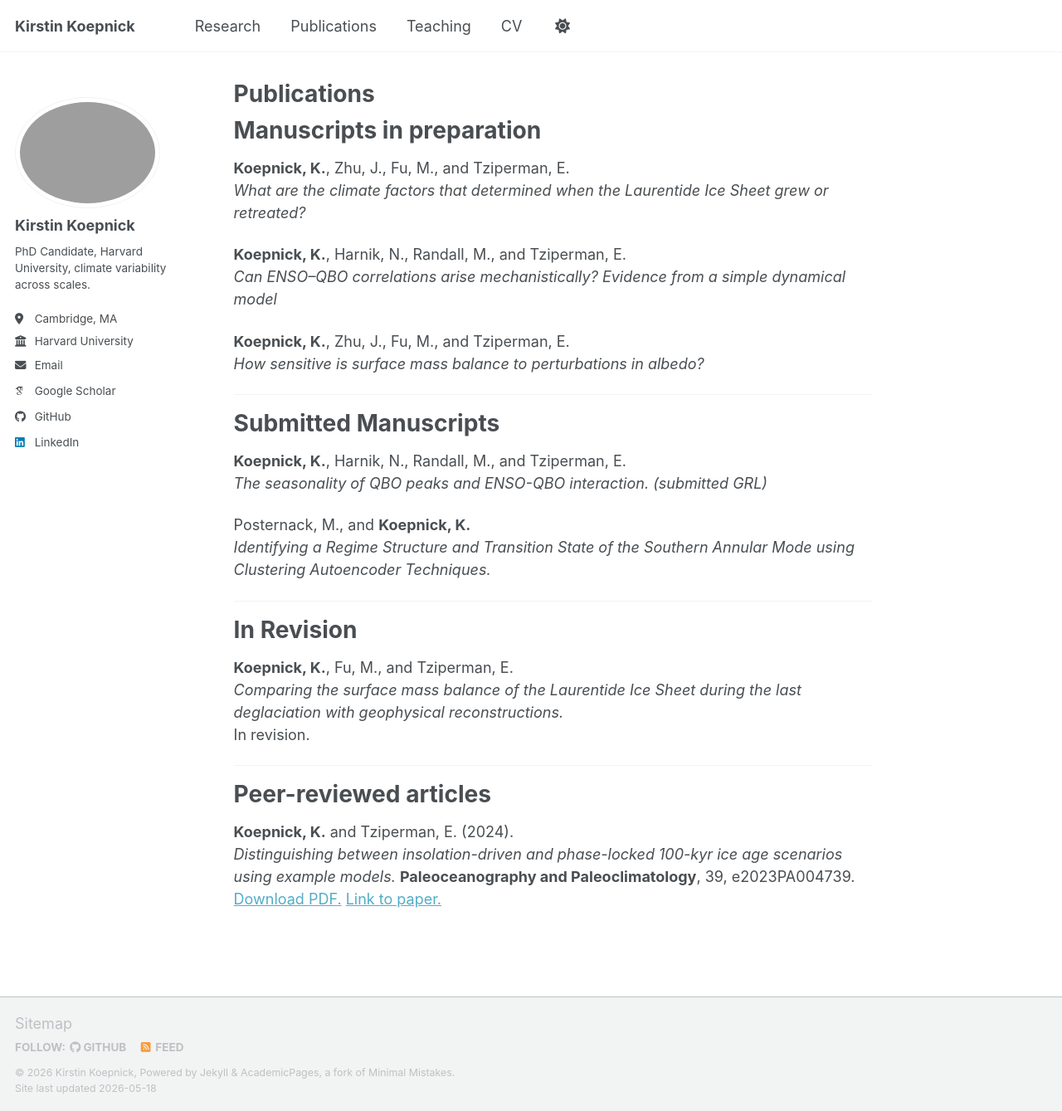
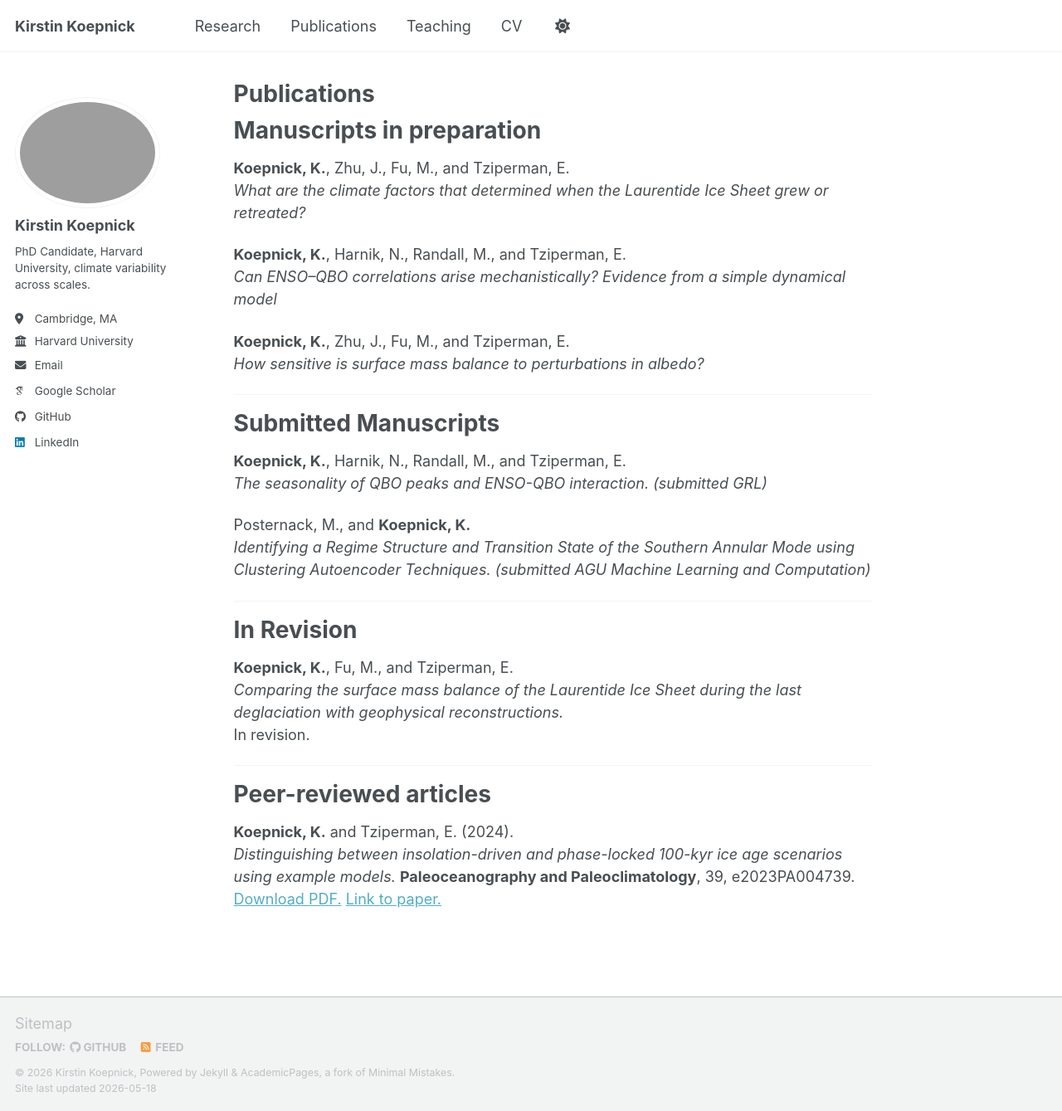
Before and after one commit to kirstinkoepnick/kirstinkoepnick.github.io, a Jekyll site: the page built from _pages/publications.md, in a window 1280 px wide and 1339 px high. Shown: the whole window at 83% size. Built offline with Jekyll 4.4.1, drawn with Linux system fonts in a browser that asks for light colours; some web fonts are replaced; a script bundle is joined from its source files by our own code; library files that are not in the unit come from our copies.

Commit message:
Update publications.md

```diff
--- a/_pages/publications.md
+++ b/_pages/publications.md
@@ -24,7 +24,7 @@
 *The seasonality of QBO peaks and ENSO-QBO interaction.* _(submitted GRL)_
 
 Posternack, M., and **Koepnick, K.** <br>
-*Identifying a Regime Structure and Transition State of the Southern Annular Mode using Clustering Autoencoder Techniques.*
+*Identifying a Regime Structure and Transition State of the Southern Annular Mode using Clustering Autoencoder Techniques.* _(submitted AGU Machine Learning and Computation)_
 
 ---
 
```
